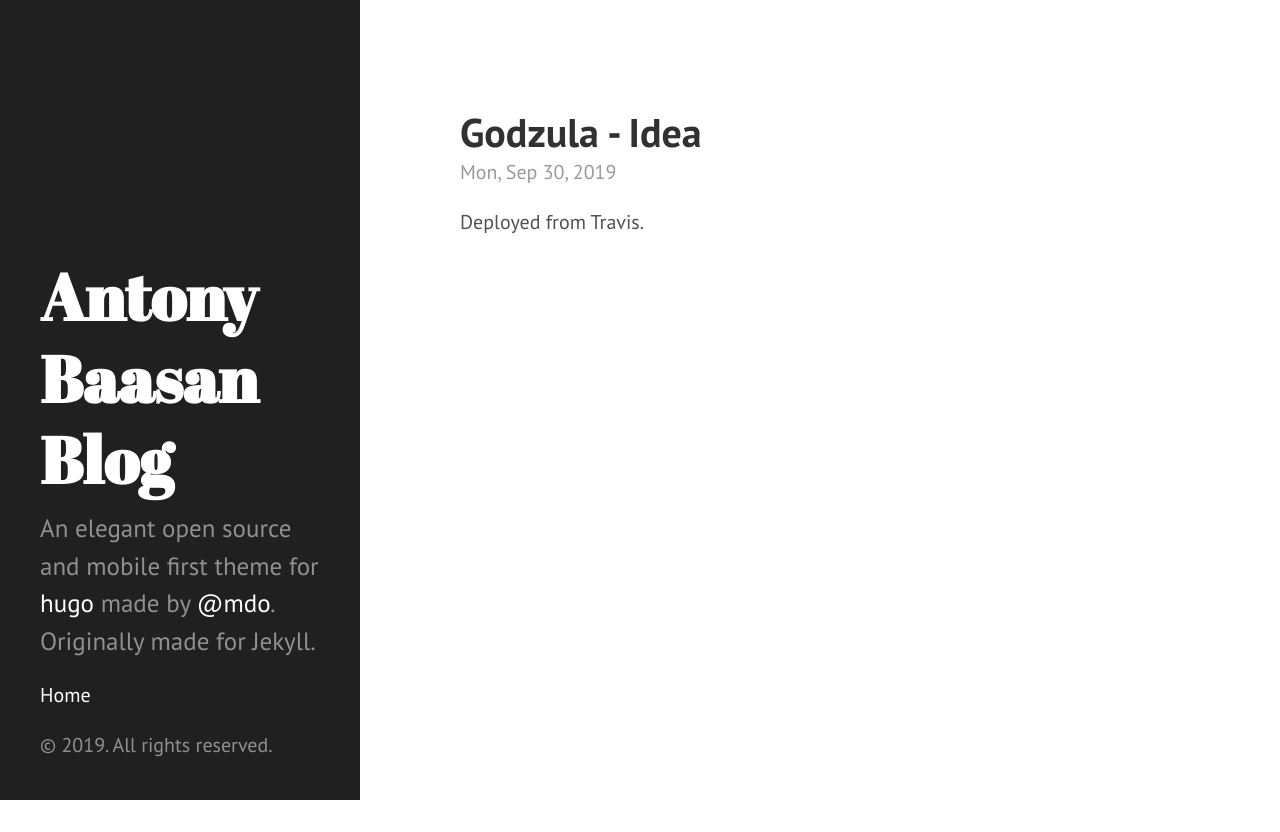
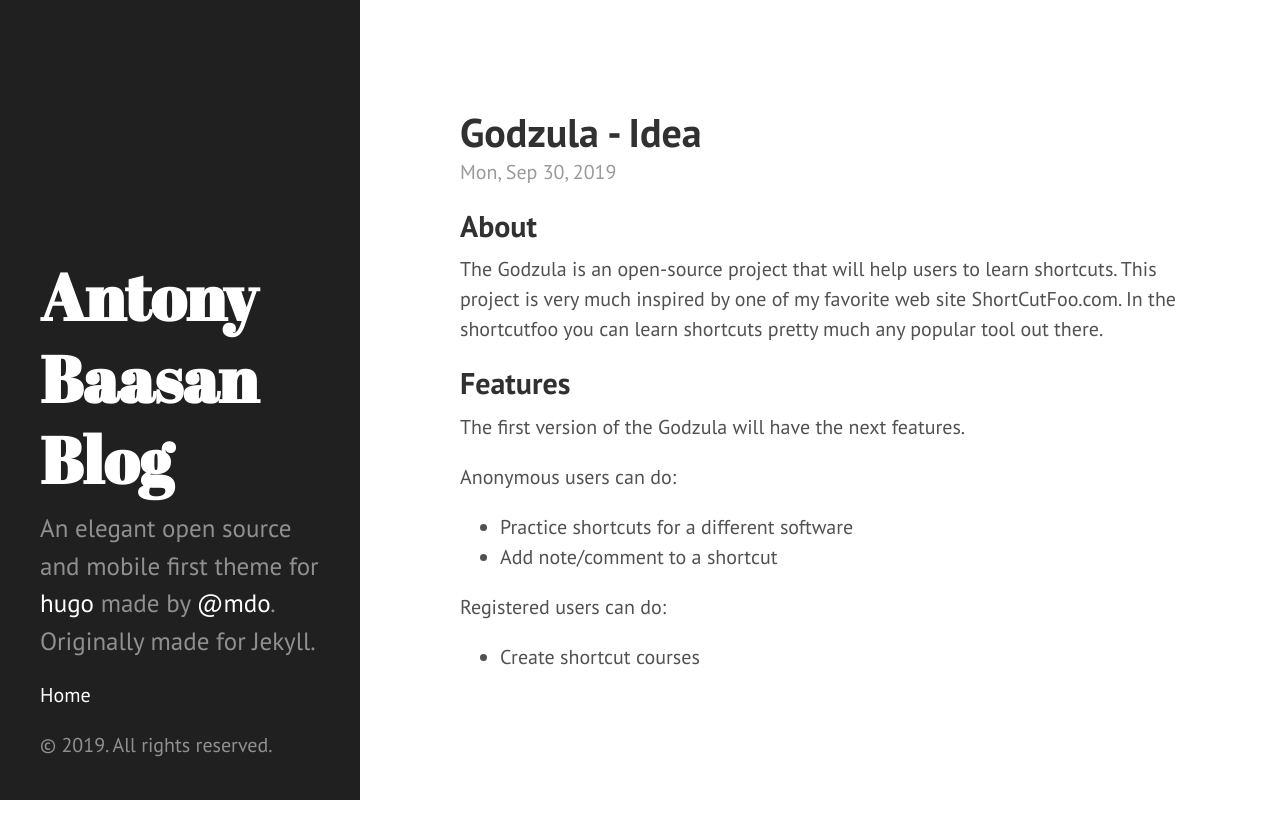
Before and after one commit to AntonyBaasan/antonybaasan.github.io, a plain HTML site: page godzula-idea/index.html in a window 1280 px wide. Before the commit the page ends 800 px from the top, so only its background shows below. Drawn offline with Linux system fonts and the light colour scheme.

Commit message:
rebuilding site Oct  1, 2019 12:42:12 PM

```diff
--- a/godzula-idea/index.html
+++ b/godzula-idea/index.html
@@ -51,8 +51,26 @@
     <div class="post">
   <h1>Godzula - Idea</h1>
   <time datetime=2019-09-30T13:27:47-0400 class="post-date">Mon, Sep 30, 2019</time>
-  <p>Deployed from Travis.</p>
+  <h2 id="about">About</h2>
 
+<p>The Godzula is an open-source project that will help users to learn shortcuts. This project is very much inspired by one of my favorite web site ShortCutFoo.com. In the shortcutfoo you can learn shortcuts pretty much any popular tool out there.</p>
+
+<h2 id="features">Features</h2>
+
+<p>The first version of the Godzula will have the next features.</p>
+
+<p>Anonymous users can do:</p>
+
+<ul>
+<li>Practice shortcuts for a different software</li>
+<li>Add note/comment to a shortcut</li>
+</ul>
+
+<p>Registered users can do:</p>
+
+<ul>
+<li>Create shortcut courses</li>
+</ul>
 </div>
 
 
--- a/index.xml
+++ b/index.xml
@@ -17,7 +17,9 @@
       <pubDate>Mon, 30 Sep 2019 13:27:47 -0400</pubDate>
 
       <guid>https://antonybaasan.github.io/godzula-idea/</guid>
-      <description>Deployed from Travis.</description>
+      <description>&lt;h2 id=&#34;about&#34;&gt;About&lt;/h2&gt;
+
+&lt;p&gt;The Godzula is an open-source project that will help users to learn shortcuts. This project is very much inspired by one of my favorite web site ShortCutFoo.com. In the shortcutfoo you can learn shortcuts pretty much any popular tool out there.&lt;/p&gt;</description>
     </item>
 
   </channel>
```
Also changed, not shown: index.html (+7 -1 lines).
